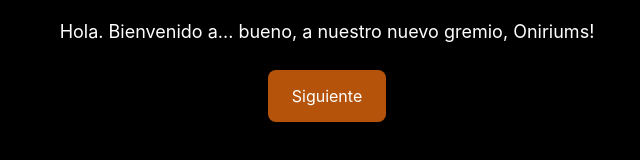
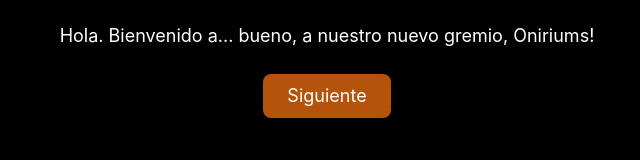
Before and after one commit to FeithNoir/TomodachiMusume, a plain HTML site: page index.html in a window 1280 px wide. Both pictures are taken after a click on the button "Español". Shown: the part 330-490 px from the top of the page, 313-953 px from the left. Drawn offline with nearby package versions, Linux system fonts and the light colour scheme.

Commit message:
fixed intro butttons

```diff
--- a/main.js
+++ b/main.js
@@ -375,18 +375,18 @@ function runIntroScene() {
         if (currentStep.prompt === 'language') {
             contentHTML += `
                 <div class="my-4 flex flex-col sm:flex-row justify-center items-center gap-4">
-                    <button class="lang-choice action-button !w-auto !px-6" data-lang="es">Español</button>
-                    <button class="lang-choice action-button !w-auto !px-6" data-lang="en">English</button>
+                    <button class="lang-choice intro-button !w-auto !px-6" data-lang="es">Español</button>
+                    <button class="lang-choice intro-button !w-auto !px-6" data-lang="en">English</button>
                 </div>
             `;
         } else if (currentStep.prompt === 'playerName') {
             contentHTML += `
                 <input type="text" id="nameInput" class="w-full max-w-sm p-2 rounded bg-amber-950 text-center my-4" placeholder="${getText('placeholder_name')}">
-                <button id="confirmNameButton" class="action-button !w-auto !px-6 mx-auto">${getText('confirm')}</button>
+                <button id="confirmNameButton" class="intro-button !w-auto !px-6 mx-auto">${getText('confirm')}</button>
             `;
         } else {
             // Para cualquier otro paso que no tenga prompt, se crea el botón "Siguiente"
-            contentHTML += `<button id="continueIntroButton" class="action-button !w-auto !px-6 mx-auto mt-6">${getText('next')}</button>`;
+            contentHTML += `<button id="continueIntroButton" class="intro-button !w-auto !px-6 mx-auto mt-6">${getText('next')}</button>`;
         }
 
         introContent.innerHTML = contentHTML;
--- a/style.css
+++ b/style.css
@@ -129,7 +129,7 @@ body {
   background-color: #a14b15;
 }
 
-.action-button {
+.action-button, .intro-button {
   background-color: #b45309;
   color: white;
   padding: 0.5rem;
```
